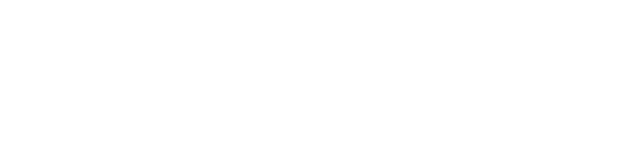
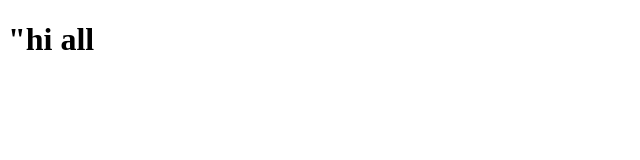
Before and after one commit to mjakhar999/flask-, a plain HTML site: page notes/index.html in a window 1280 px wide. Shown: the whole page, without its empty margins (0-640 px from the left). Drawn offline with Linux system fonts and the light colour scheme.

Commit message:
update index

```diff
--- a/notes/index.html
+++ b/notes/index.html
@@ -5,6 +5,6 @@
     <title>mkj</title>
 </head>
 <body>
-
+<h1>"hi all</h1>
 </body>
 </html>
```
